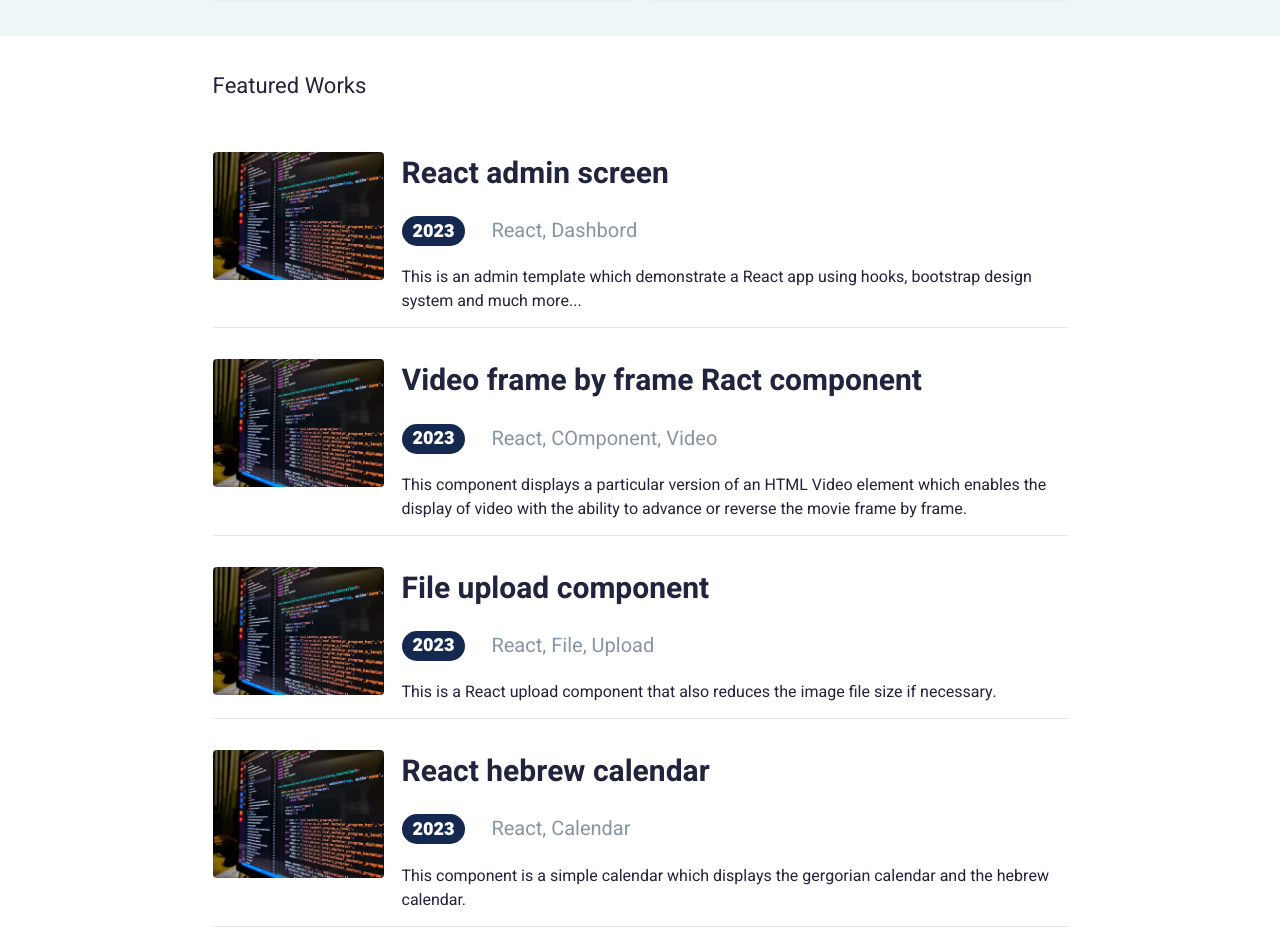
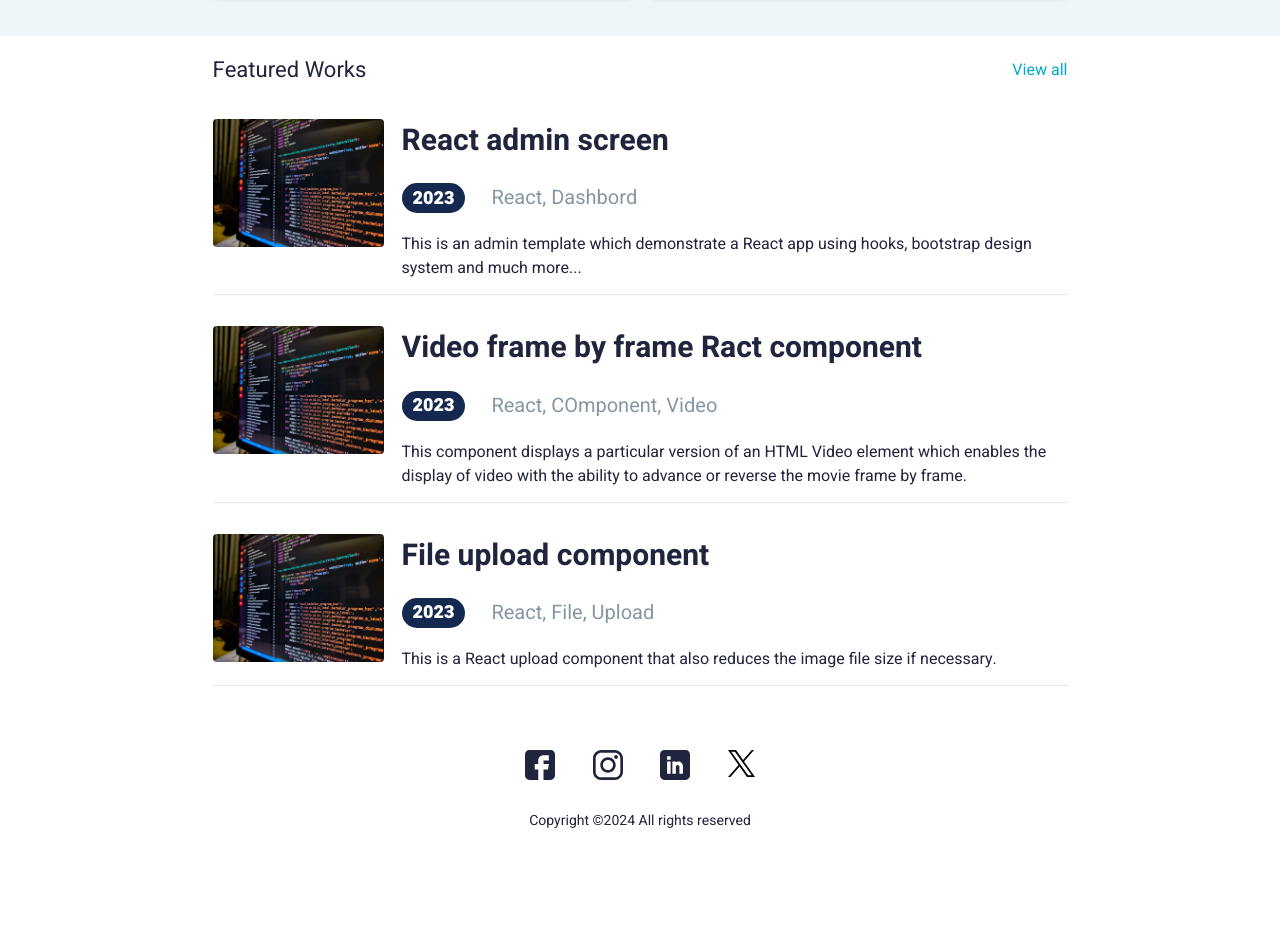
Before and after one commit to krasnoff/my-personal-web-app, a Next.js app: page / in a window 1280 px wide. Shown: the part 952-1892 px from the top of the page. Built offline with nearby package versions, Linux system fonts and the light colour scheme.

Commit message:
split to component

```diff
--- a/app/layout.tsx
+++ b/app/layout.tsx
@@ -7,7 +7,7 @@ import Image from 'next/image';
 import faceBookIcon from "../svg/facebook.svg";
 import instagramIcon from "../svg/instagram.svg";
 import linkedinIcon from "../svg/linkedin.svg";
-import twitterIcon from "../svg/twitter.svg";
+import twitterIcon from "../svg/x.svg";
 
 
 const heebo = localFont({
@@ -101,6 +101,7 @@ export default function RootLayout({
                   priority
                   src={twitterIcon}
                   alt="Follow me on twitter"
+                  className="w-[27px] h-[27px]"
                 />
               </Link>
             </div>
--- a/app/page.tsx
+++ b/app/page.tsx
@@ -1,3 +1,5 @@
+import Post from "@/components/post";
+import Works from "@/components/work";
 import { Posts } from "@/interfaces/posts";
 import { Projects } from "@/interfaces/projects";
 import { getJSONData } from "@/lib/posts";
@@ -28,6 +30,7 @@ export default async function Home() {
 
   try {
     workData = await getJSONData('./json/projects.json') as Projects[];
+    workData = workData.slice(0, 3);
   } catch (err) {
 
   }
@@ -60,34 +63,19 @@ export default async function Home() {
             <div className="flex grow items-start justify-between">
               {postData.map((post) => (
                 <div key={post.id} className="bg-white w-[26.125rem] h-[18.4375rem] rounded drop-shadow pt-[1.8rem] pb-[1.875rem] pl-[1rem] pr-[2.6875rem]">
-                  <div className="font-bold text-[1.625rem] line-clamp-2">{post.title}</div>
-                  <div className=" pt-[1.2rem] pb-[1.2rem]">{post.publishDate as string}   |   {post.keyWords}</div>
-                  <div className="line-clamp-4">
-                    {post.text}
-                  </div>
+                  <Post post={post}></Post>
                 </div>
               ))}
             </div>
           </div>
         </div>
         <div>
-          <div className="mx-auto max-w-innerFrame flex items-stretch flex-col h-full pt-[2.125rem] pb-[3.0625rem]">
+          <div className="mx-auto max-w-innerFrame h-[3.9375rem] flex items-center justify-between pt-[2.125rem] pb-[3.0625rem]">
             <div className="text-[1.375rem]">Featured Works</div>
+            <div><Link href="/blog" className="text-secondary">View all</Link></div>
           </div>
           {workData.map((workItem) => (
-            <div key={workItem.id} className="flex grow mx-auto max-w-innerFrame pb-[0.875rem] mb-[1.9375rem] border-b">
-              <div className="basis-1/5"><img src="/img/1_TSeWgZynzkbsF783uNeO3Q.webp" className="w-full rounded"></img></div>
-              <div className="basis-4/5 pl-[1.125rem]">
-                <div className="font-bold text-[1.875rem]">{workItem.title}</div>
-                <div className="flex py-[1.2rem]">
-                  <div className="bg-[#142850] flex text-white font-black text-[1.125rem] px-[0.6875rem] items-center rounded-full">{workItem.publishYear}</div>
-                  <div className="text-[1.25rem] text-light pl-[1.625rem]">{workItem.keywords}</div>
-                </div>
-                <div>
-                  {workItem.description}
-                </div>
-              </div>
-            </div>
+            <Works workItem={workItem}></Works>
           ))}
         </div>
       </>
--- /dev/null
+++ b/components/post.tsx
@@ -0,0 +1,17 @@
+import { Posts } from "@/interfaces/posts";
+
+interface Props {
+    post: Posts
+}
+
+export default function Post(props: Props) {
+    return (
+        <>
+            <div className="font-bold text-[1.625rem] line-clamp-2">{props.post.title}</div>
+                <div className=" pt-[1.2rem] pb-[1.2rem]">{props.post.publishDate as string}   |   {props.post.keyWords}</div>
+                <div className="line-clamp-4">
+                {props.post.text}
+            </div>
+        </>
+    );
+}
--- /dev/null
+++ b/components/work.tsx
@@ -0,0 +1,25 @@
+import { Projects } from "@/interfaces/projects";
+
+interface Props {
+    workItem: Projects
+}
+
+export default function Works(props: Props) {
+    return (
+        <>
+            <div key={props.workItem.id} className="flex grow mx-auto max-w-innerFrame pb-[0.875rem] mb-[1.9375rem] border-b">
+              <div className="basis-1/5"><img src="/img/1_TSeWgZynzkbsF783uNeO3Q.webp" className="w-full rounded"></img></div>
+              <div className="basis-4/5 pl-[1.125rem]">
+                <div className="font-bold text-[1.875rem]">{props.workItem.title}</div>
+                <div className="flex py-[1.2rem]">
+                  <div className="bg-[#142850] flex text-white font-black text-[1.125rem] px-[0.6875rem] items-center rounded-full">{props.workItem.publishYear}</div>
+                  <div className="text-[1.25rem] text-light pl-[1.625rem]">{props.workItem.keywords}</div>
+                </div>
+                <div>
+                  {props.workItem.description}
+                </div>
+              </div>
+            </div>
+        </>
+    );
+}
```
Also changed, not shown: svg/x.svg (added).
